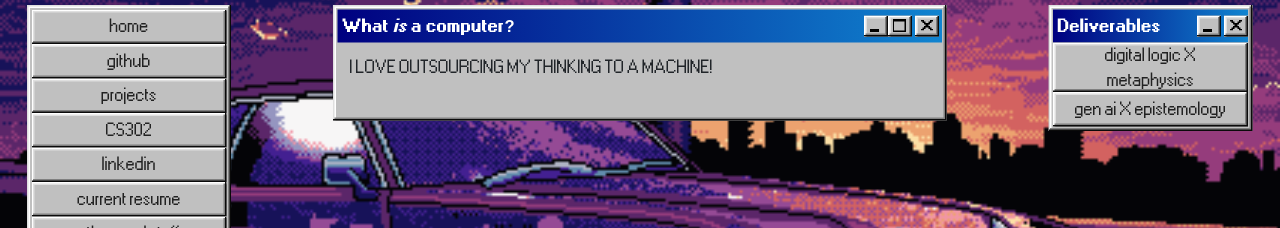
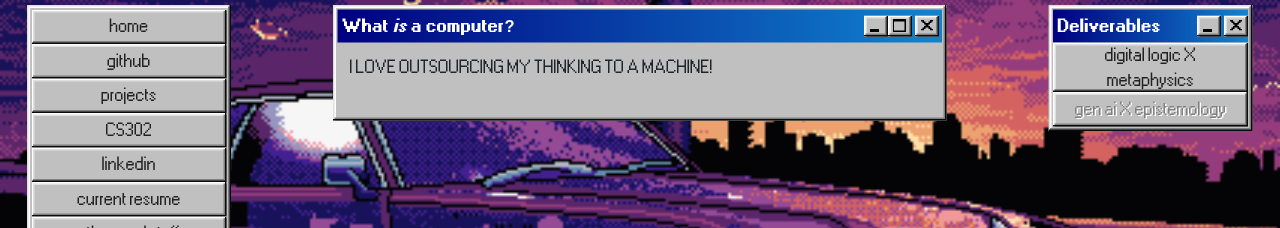
Before and after one commit to 3toadbanana/3toadbanana.github.io, a plain HTML site: page deliverables/GAXE.html in a window 1280 px wide. Shown: the part 100-328 px from the top of the page. Drawn offline with nearby package versions, Linux system fonts and the light colour scheme.

Commit message:
disabled button on gaxe page

```diff
--- a/deliverables/GAXE.html
+++ b/deliverables/GAXE.html
@@ -75,7 +75,7 @@
                     <button onclick="location.href='/deliverables/DLXM'" type="button">
                         digital logic X metaphysics
                     </button>
-                    <button onclick="location.href='/deliverables/GAXE'" type="button">
+                    <button disabled onclick="location.href='/deliverables/GAXE'" type="button">
                         gen ai X epistemology
                     </button>
                 </div>
```
